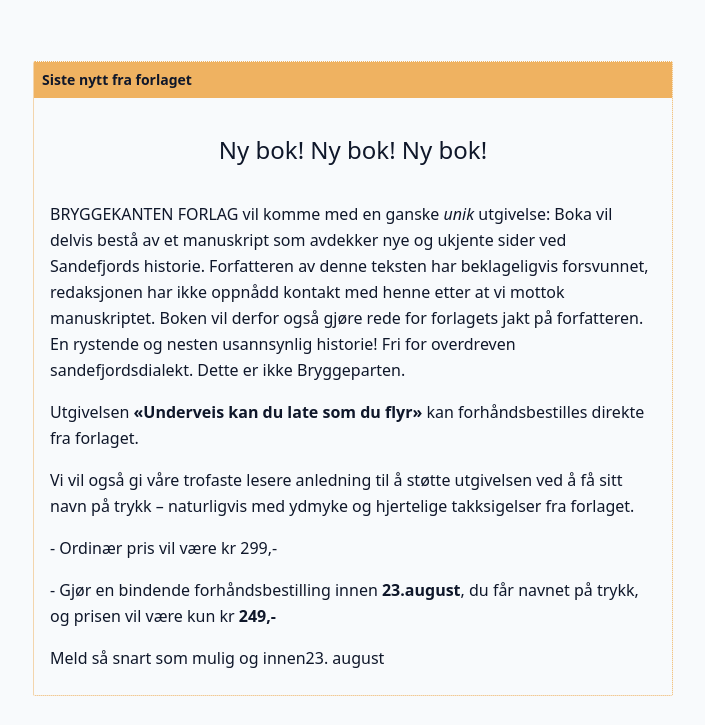
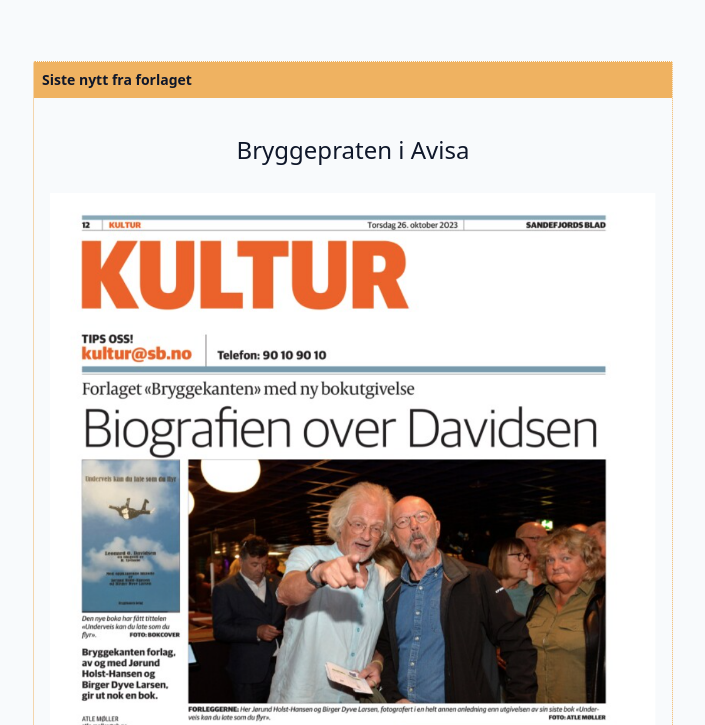
Before and after one commit to aoelarsen/bryggepraten, an Astro site: page / in a window 1280 px wide. Shown: the part 855-1580 px from the top of the page, without its empty margins (287-992 px from the left). Built offline with nearby package versions, Linux system fonts and the light colour scheme; Astro itself is replaced by a stand-in of ours.

Commit message:
oppdaterte nyheten på forsiden

```diff
--- a/src/pages/index.astro
+++ b/src/pages/index.astro
@@ -7,6 +7,7 @@
 import hansenLarsen from '../images/hansenLarsen.png';
 import hansen from '../images/H.png';
 import larsen from '../images/L.png';
+import biografien from '../images/presse/biografien_over_davidsen.png';
 ---
 
 <Layout title='Bryggepraten.no'>
@@ -14,11 +15,11 @@
         <h2 class='text-center md:text-3xl'>Velkommen til Bryggepraten!</h2>
         <section class='grid md:grid-cols-3 my-8'>
             <figure class='hidden md:block'>
-                <Image src={larsen} alt='Tegnig av Larsen' format='png' />
+                <Image src={larsen} alt='Tegnig av Larsen' />
             </figure>
             <div class='flex flex-col justify-center'>
                 <figure class='md:hidden'>
-                    <Image src={hansenLarsen} alt='tegning av Hansen og Larsen' format='png' />
+                    <Image src={hansenLarsen} alt='tegning av Hansen og Larsen' />
                 </figure>
                 <h3 class='py-4 font-semibold text-center md:text-right md:text-3xl'>
                     Hansens og Larsens forunderlige verden
@@ -29,35 +30,19 @@
                 </p>
             </div>
             <figure class='hidden md:block'>
-                <Image src={hansen} alt='Tegnig av Hansen' format='png' />
+                <Image src={hansen} alt='Tegnig av Hansen' />
             </figure>
         </section>
         <section class='border border-dotted border-[#efb261] rounded-sm w-full'>
             <h4 class='p-2 text-sm bg-[#efb261] font-bold'>Siste nytt fra forlaget</h4>
             <article class='p-2 m-2'>
-                <h2 class='text-center'>Ny bok! Ny bok! Ny bok!</h2>
-                <p>
-                    BRYGGEKANTEN FORLAG vil komme med en ganske <em>unik</em> utgivelse: Boka vil
-                    delvis bestå av et manuskript som avdekker nye og ukjente sider ved Sandefjords
-                    historie. Forfatteren av denne teksten har beklageligvis forsvunnet, redaksjonen
-                    har ikke oppnådd kontakt med henne etter at vi mottok manuskriptet. Boken vil
-                    derfor også gjøre rede for forlagets jakt på forfatteren. En rystende og nesten
-                    usannsynlig historie! Fri for overdreven sandefjordsdialekt. Dette er ikke
-                    Bryggeparten.
-                </p><p>
-                    Utgivelsen <span class='font-bold'>«Underveis kan du late som du flyr»</span>
-                    kan forhåndsbestilles direkte fra forlaget.
-                </p><p>
-                    Vi vil også gi våre trofaste lesere anledning til å støtte utgivelsen ved å få
-                    sitt navn på trykk &ndash; naturligvis med ydmyke og hjertelige takksigelser fra
-                    forlaget.
-                </p>
-                <p>- Ordinær pris vil være kr 299,-</p>
-                <p>
-                    - Gjør en bindende forhåndsbestilling innen <strong>23.august</strong>, du får
-                    navnet på trykk, og prisen vil være kun kr <strong>249,-</strong>
-                </p>
-                <p>Meld så snart som mulig og innen23. august</p>
+                <h2 class='text-center'>Bryggepraten i Avisa</h2>
+                <Image
+                    src={biografien}
+                    alt='Avisutklipp fra Sandefjords Blad - artikkelen handler om'
+                    loading='lazy'
+                />
+                <p>Da er den nye boka omtalt</p>
             </article>
         </section>
         <aside class='grid'>
```
Also changed, not shown: src/images/presse/biografien_over_davidsen.png (added), 1 other file.
